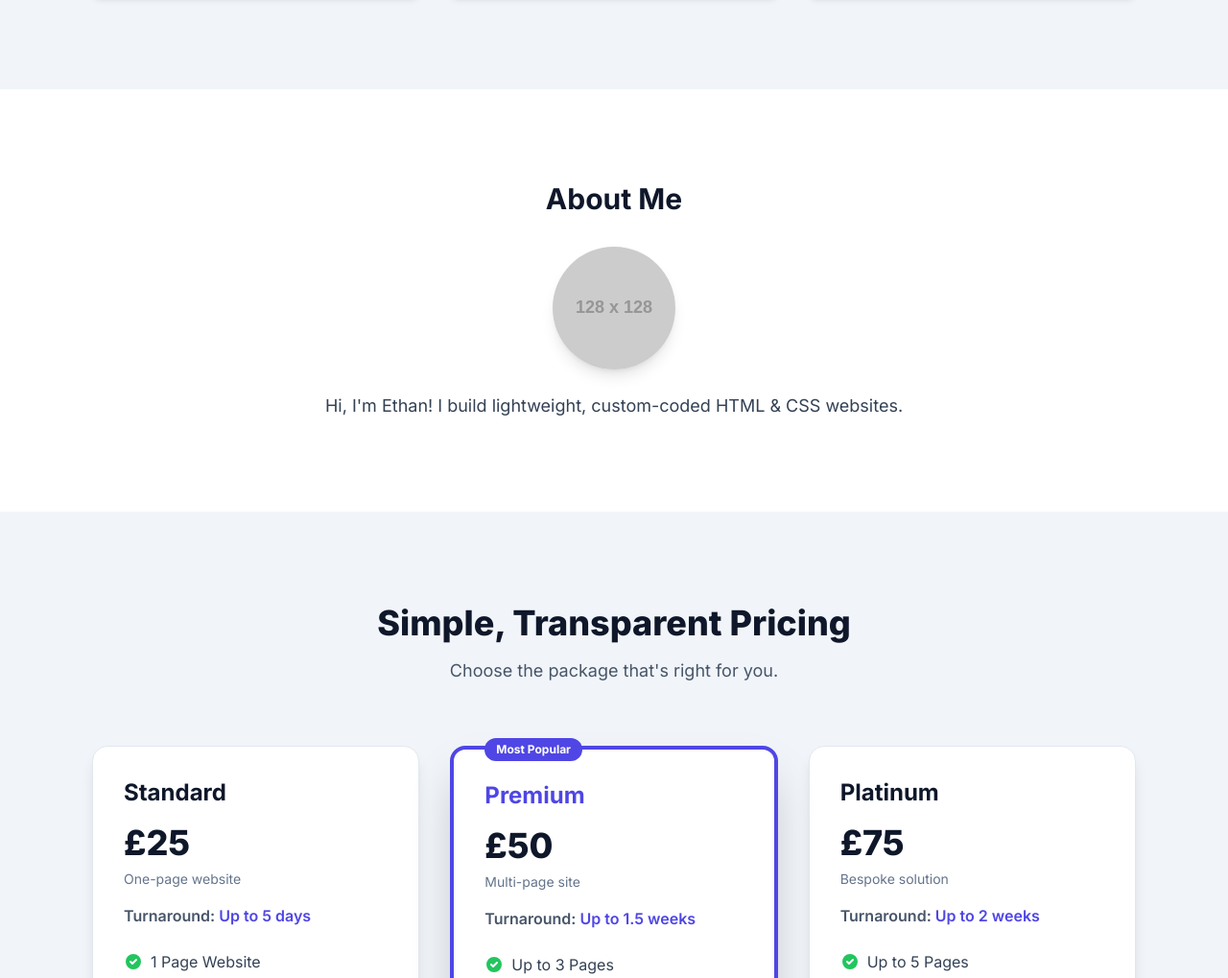
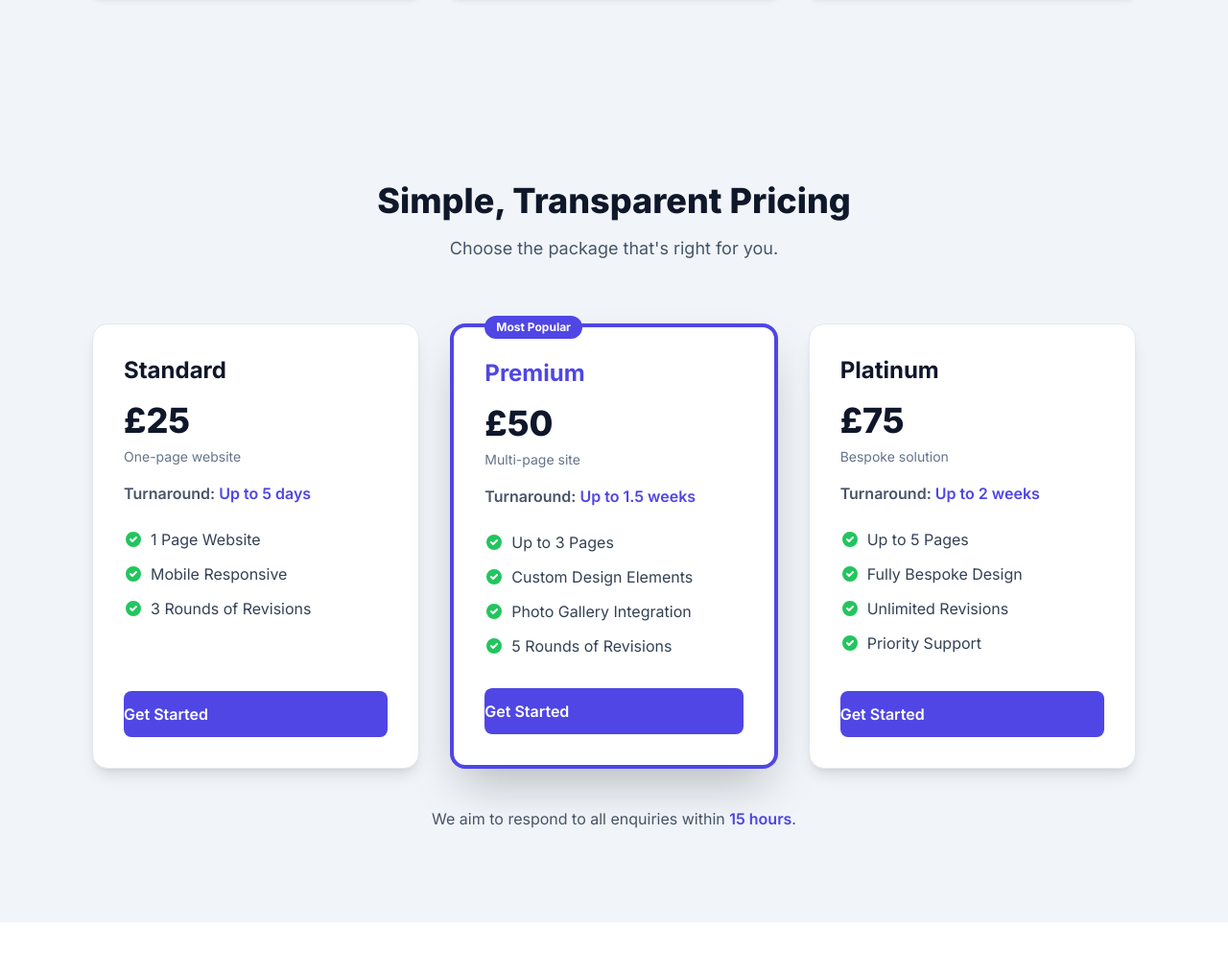
Before and after one commit to wame11/webcore, a plain HTML site: page index.html in a window 1280 px wide. Shown: the part 1077-2096 px from the top of the page at 96% size. Drawn offline with nearby package versions, Linux system fonts and the light colour scheme; placeholder pictures from the web are drawn by us.

Commit message:
Update index.html

```diff
--- a/index.html
+++ b/index.html
@@ -32,7 +32,6 @@
 
                 <div class="hidden md:block">
                     <div class="ml-10 flex items-baseline space-x-4">
-                        <a href="#about" class="text-slate-600 hover:text-indigo-600 px-3 py-2 rounded-md text-sm font-medium">About</a>
                         <a href="#services" class="text-slate-600 hover:text-indigo-600 px-3 py-2 rounded-md text-sm font-medium">Services</a>
                         <a href="#pricing" class="text-slate-600 hover:text-indigo-600 px-3 py-2 rounded-md text-sm font-medium">Pricing</a>
                         <a href="#partners" class="text-slate-600 hover:text-indigo-600 px-3 py-2 rounded-md text-sm font-medium">Partners</a>
@@ -54,7 +53,6 @@
 
         <div class="md:hidden hidden" id="mobile-menu">
             <div class="px-2 pt-2 pb-3 space-y-1 sm:px-3">
-                <a href="#about" class="text-slate-600 hover:text-indigo-600 block px-3 py-2 rounded-md text-base font-medium">About</a>
                 <a href="#services" class="text-slate-600 hover:text-indigo-600 block px-3 py-2 rounded-md text-base font-medium">Services</a>
                 <a href="#pricing" class="text-slate-600 hover:text-indigo-600 block px-3 py-2 rounded-md text-base font-medium">Pricing</a>
                 <a href="#partners" class="text-slate-600 hover:text-indigo-600 block px-3 py-2 rounded-md text-base font-medium">Partners</a>
@@ -109,16 +107,6 @@
             </div>
         </section>
 
-        <!-- === ABOUT === -->
-        <section id="about" class="bg-white py-20 md:py-24">
-            <div class="max-w-4xl mx-auto px-4 sm:px-6 lg:px-8 text-center">
-                <h2 class="text-3xl font-bold text-slate-900">About Me</h2>
-                <img src="https://placehold.co/128x128/E0E7FF/4F46E5?text=You" class="w-32 h-32 rounded-full mx-auto mt-8 mb-6 shadow-lg">
-                <p class="text-lg text-slate-700">
-                    Hi, I'm Ethan! I build lightweight, custom-coded HTML & CSS websites.
-                </p>
-            </div>
-        </section>
 
         <!-- === PRICING === -->
         <section id="pricing" class="bg-slate-100 py-20 md:py-24">
```
